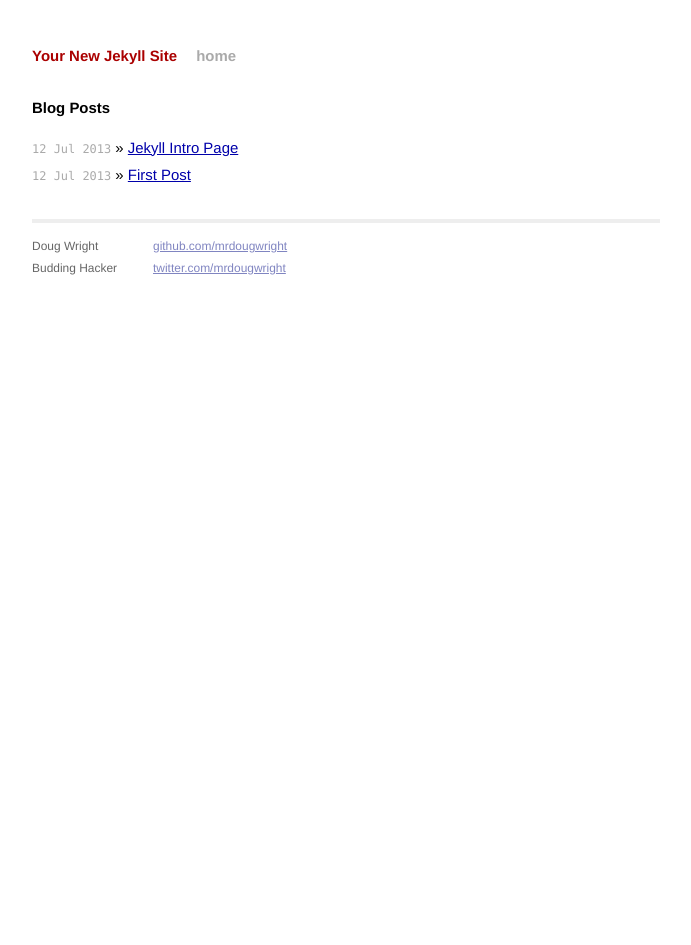
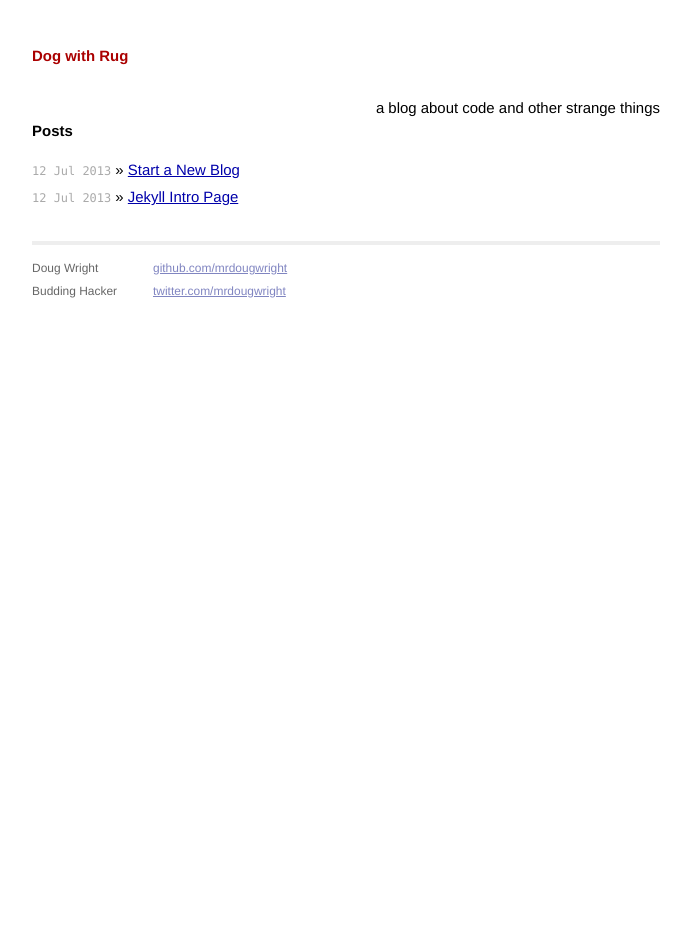
Before and after one commit to mrdougwright/dogwithrug, a Jekyll site: the page built from index.html, in a window 1280 px wide. Shown: the whole page, without its empty margins (294-985 px from the left). Built offline with Jekyll 4.4.1, drawn with Linux system fonts in a browser that asks for light colours.

Commit message:
Add first post and some styling

```diff
--- a/_config.yml
+++ b/_config.yml
@@ -1,2 +1,2 @@
-name: Your New Jekyll Site
+name: Dog with Rug
 pygments: true
--- a/_layouts/default.html
+++ b/_layouts/default.html
@@ -19,8 +19,9 @@
           <div class="site">
             <div class="header">
               <h1 class="title"><a href="/">{{ site.name }}</a></h1>
-              <a class="extra" href="/">home</a>
+              <div class="pull-right">a blog about code and other strange things</div>
             </div>
+
 
                 {{ content }}
 
--- a/css/main.css
+++ b/css/main.css
@@ -163,3 +163,13 @@
 .post pre.terminal code {
   background-color: #333;
 }
+
+/* Added CSS */
+.highlight {
+  width: 85%;
+  margin: 0 auto;
+}
+.pull-right {
+  margin-right: 0;
+  text-align: right;
+}
--- a/index.html
+++ b/index.html
@@ -1,10 +1,10 @@
 ---
 layout: default
-title: Your New Jekyll Site
+title: Dog with Rug
 ---
 
 <div id="home">
-  <h1>Blog Posts</h1>
+  <h1>Posts</h1>
   <ul class="posts">
     {% for post in site.posts %}
       <li><span>{{ post.date | date_to_string }}</span> &raquo; <a href="{{ post.url }}">{{ post.title }}</a></li>
```
Also changed, not shown: _posts/2013-07-12-first-post.markdown (+33 -0 lines).
